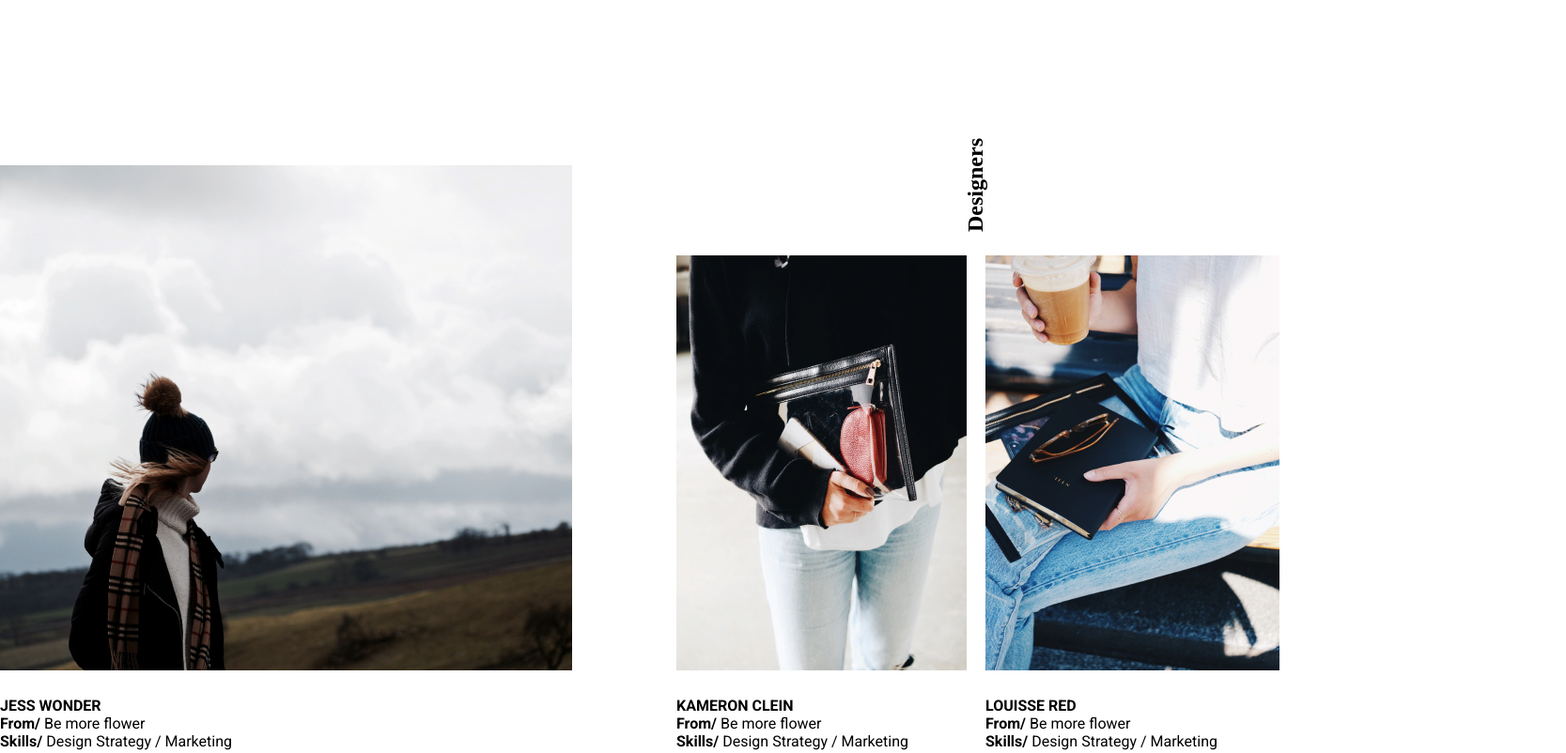
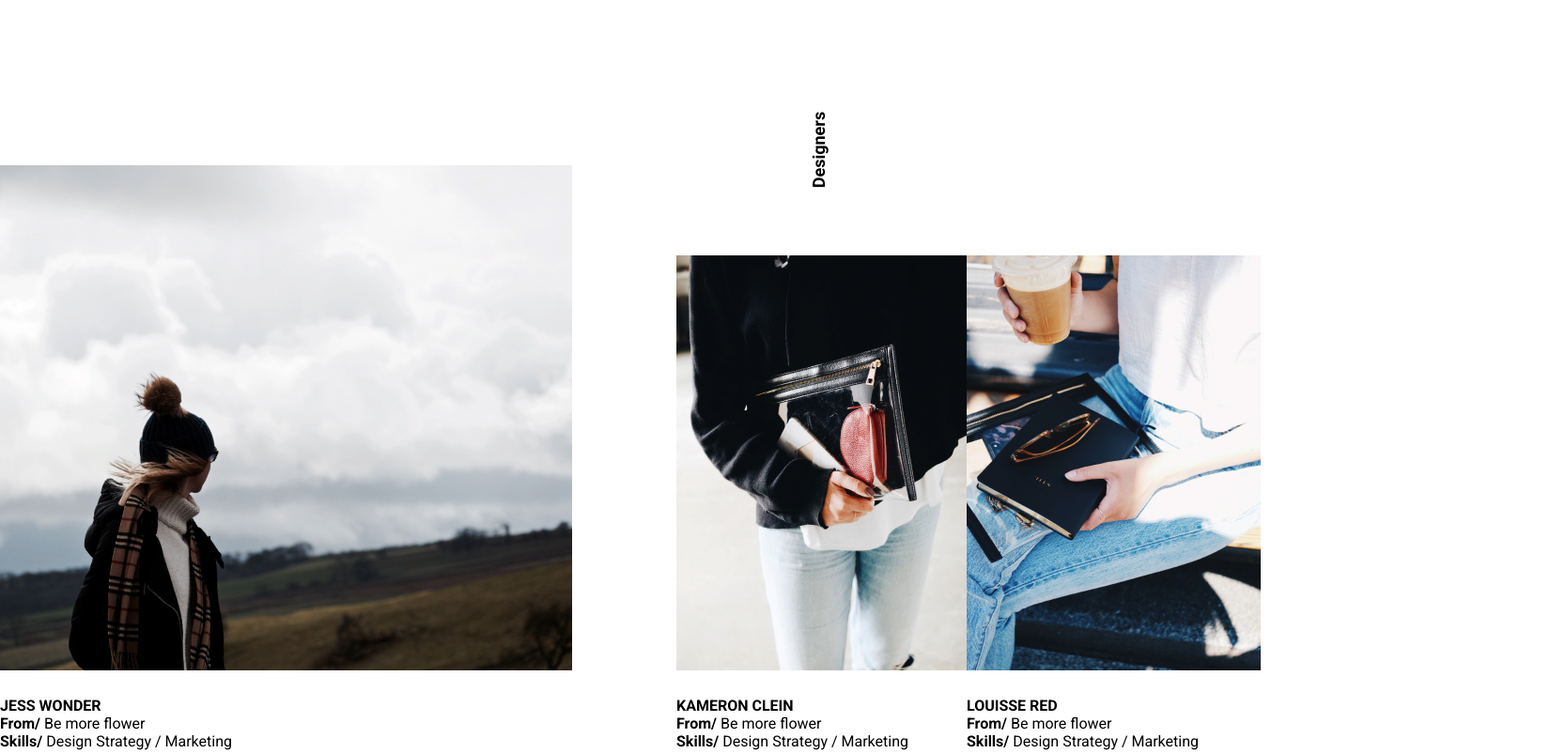
Before and after one commit to NBhey/otus-css-Markarian-Tridrikh, a plain HTML site: page index.html in a window 1280 px wide. Shown: the part 1789-2591 px from the top of the page at 94% size, 1667 px wide, since content can reach past the window. Drawn offline with Linux system fonts and the light colour scheme.

Commit message:
Designers v2.0

```diff
--- a/index.html
+++ b/index.html
@@ -39,8 +39,12 @@
             </blockquote>
         </div>
     </section>
-    <section class="designers">
-        <div class="designers__lead">
+    <section class="designers-section ">
+        <h2 class="designers__title designers__title_text">
+            Designers
+        </h2>
+        <div class="designers">
+            <div class="designers__first">
                 <img src="./img/image3.jpg" alt="Jess Wonder">
                 <h3 class="biography_person designers_markup">Jess Wonder</h3>
                 <p class="biography_person-skill">
@@ -48,11 +52,7 @@
                     <b>Skills/</b> Design Strategy / Marketing
                 </p>
             </div>
-        <div class="designers__other ">
-            <div class="designers__subtitle">
-                <h2 class="font_roboto_700">Designers</h2>
-            </div>
-            <div>
+            <div class="designers__second">
                 <img src="./img/image4.jpg" alt="Kameron Clein">
                 <h3 class="biography_person designers_markup">Kameron Clein </h3>
                 <p class="biography_person-skill ">
@@ -60,13 +60,14 @@
                         <b>Skills/</b> Design Strategy / Marketing
                 </p>
             </div>
-            <div>
+            <div class="designers__third">
                     <img src="./img/image5.jpg" alt="Louisse Red">
                     <h3 class="biography_person designers_markup">Louisse Red </h3>
                     <p class="biography_person-skill">
                         <b>From/</b> Be more flower <br>
                         <b>Skills/</b> Design Strategy / Marketing
                     </p>
+            </div>
             </div>
         </div>
     </section>
@@ -100,16 +101,16 @@
         </div>
     </section>
     <section>
-        <div>
-            <h2 class="section4_h2">Strong points</h2>
-        </div>
-        <div>
+        <div class="strong-point__sp-container">
+            <h2 class="sp-container__subtitle section4_h2">
+                Strong points
+            </h2>
+            <div class="sp-container__picture">
                 <img src="./img/image8.jpg" alt="Interiors">
                 <img src="./img/image9.jpg" alt="Interiors">
             </div>
-        <div>
+            <div class="sp-container__strengths">
                 <h3 class="section4_h3">Strengths</h3>
-            <!-- а можно просто ul дать класс а не каждой строчке -->
                 <ul>
                     <li class="section4-div_li">Interiors</li>
                     <li class="section4-div_li">Outdoors</li>
@@ -125,8 +126,9 @@
                     <li class="section4-div_li">Creativity</li>
                 </ul>
             </div>
-        <div>
+            <div class="sp-container__picture2">
                 <img src="./img/image9.jpg" alt="Interiors">
+            </div>
         </div>
     </section>
 
--- a/style.css
+++ b/style.css
@@ -153,36 +153,51 @@
     font-size: 16px;
     line-height: 19px;
 }
+.designers-section {
+    position: relative;
+    max-width:1366px ;
+    margin: 0 auto;
+
+}
+.designers__title {
+    position: absolute;
+    transform:rotate(-90deg);
+    right: 368px;
+    top: 10px;
+}
+.designers__title_text {
+    font-family: 'Roboto';
+    font-style: normal;
+    font-weight: 700;
+    font-size: 18px;
+    line-height: 21px;
+}
 .designers{
     margin: 0 auto;
     margin-bottom: 210px;
     max-width:1366px;
-    padding-right:74px;
-    display: flex;
+    /* padding-right:74px; */
     height: 660px;
-
+    display: grid;
+    grid-template-rows:1fr 1fr;
+    grid-template-columns:1fr 1fr 1fr;
+    grid-template-areas:
+      "first . ."
+      "first second third"
 }
-.designers__lead {
+.designers__first {
+    grid-area: first;
     padding-right: 111px;
     align-self: flex-end;
 }
-.designers__other {
-    display: grid;
-    grid-template-columns: 1fr 1fr;
-    grid-template-rows: 1fr 1fr;
-    row-gap: 18px;
-    column-gap: 20px;
+.designers__second {
+    grid-area: second;
+}
+.designers__third {
+    grid-area: third;
 }
 .designers_markup {
     padding-top: 24px;
-}
-.designers__subtitle {
-    display: inline;
-    grid-column:1/3;
-    justify-self: center;
-    align-self: center;
-    transform:rotate(-90deg);
-    height: 32px;
 }
 .testimonials {
     max-width:1440px;
@@ -251,6 +266,30 @@
     line-height: 38px;
     text-align: center;
 }
+.strong-point__sp-container {
+    display: grid;
+    grid-template-columns:350px 351px 615px 351px;
+    grid-template-rows: 99px 1fr;
+    grid-template-areas:
+        "subtitle subtitle namelist namelist"
+        "picture picture . picture2";
+}
+.sp-container__subtitle {
+    grid-area: subtitle;
+    background-color: purple;
+}
+.sp-container__picture {
+    grid-area: picture;
+    background-color: green;
+}
+.sp-container__strengths {
+    grid-area: namelist;
+    background-color: yellow;
+}
+.sp-container__picture2 {
+    grid-area: picture2;
+    background-color: blue;
+}
 .section4_h2 {
     font-family: 'Roboto', sans-serif;
     font-weight: 700;
```
Lines whose indentation alone changed are shown as unchanged.
